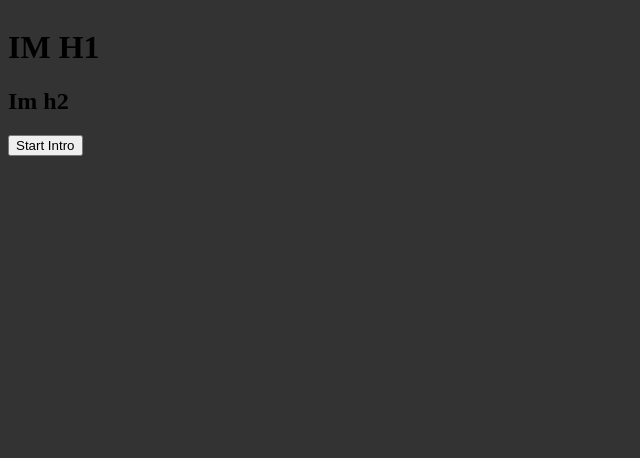
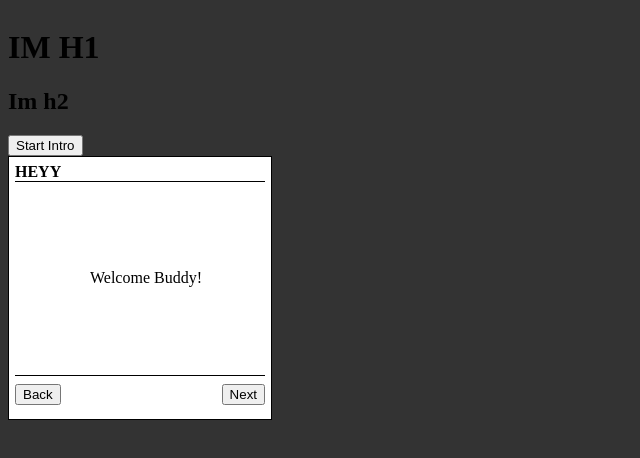
Before and after one commit to Omkar-Jawalkar/walkthrough-js-dev, a website with bundled scripts: page src/index.html in a window 1280 px wide. Both pictures are taken after a click on the button "Start Intro". Shown: the whole page, without its empty margins (0-640 px from the left). Built offline with nearby package versions, Linux system fonts and the light colour scheme.

Commit message:
added the display box

```diff
--- a/src/helper.css
+++ b/src/helper.css
@@ -5,7 +5,44 @@
     right: 0;
     bottom: 0;
     left: 0;
-    pointer-events: none;
+    /* pointer-events: none; */
     z-index: 1;
     transition: all 300ms ease;
 }
+
+.box {
+    z-index: 2;
+    width: 250px;
+    height: 250px;
+    padding: 6px;
+    color: black !important;
+    background-color: white;
+    border: 1px solid black !important;
+    display: flex !important;
+    flex-direction: column;
+    justify-content: space-between;
+    align-items: start;
+}
+
+.box-header {
+    width: inherit !important;
+    font-weight: bold !important;
+    border-bottom: 1px solid black !important;
+}
+
+.box-body {
+    width: inherit !important;
+    text-align: center;
+
+    padding: 6px;
+}
+
+.box-footer {
+    padding: 8px 0px !important;
+    display: flex !important;
+    flex-direction: row;
+    justify-content: space-between;
+    align-items: start;
+    border-top: 1px solid black !important;
+    width: inherit !important;
+}
--- /dev/null
+++ b/src/helper/createDisplayBox.js
@@ -0,0 +1,54 @@
+const CreateDisplayBox = (totalStepsLength, currentStep) => {
+    // creating elements
+    let box = document.createElement("div");
+    let boxHeader = document.createElement("div");
+    let boxBody = document.createElement("div");
+    let boxFooter = document.createElement("div");
+    let backButton = document.createElement("button");
+    let forwardButton = document.createElement("button");
+
+    // setting styles
+    box.classList.add("box");
+    boxHeader.classList.add("box-header");
+    boxBody.classList.add("box-body");
+    boxFooter.classList.add("box-footer");
+
+    // todo: setting styles for buttons
+
+    // todo : add event listener for buttons
+
+    backButton.addEventListener("click", () => {
+        if (currentStep > 0) {
+            currentStep--;
+        }
+        console.log("currentStep: " + currentStep);
+    });
+
+    forwardButton.addEventListener("click", () => {
+        if (currentStep < totalStepsLength - 1) {
+            currentStep++;
+        } else if (currentStep === totalStepsLength - 1) {
+            // todo : change it to finished state and close the intro
+            console.log("reached total steps ");
+        }
+    });
+
+    // appending child
+
+    // setting Text content
+    backButton.textContent = "Back";
+    forwardButton.textContent = "Next";
+    boxHeader.textContent = "HEYY";
+    boxBody.textContent = "Welcome Buddy!";
+
+    boxFooter.appendChild(backButton);
+    boxFooter.appendChild(forwardButton);
+
+    box.appendChild(boxHeader);
+    box.appendChild(boxBody);
+    box.appendChild(boxFooter);
+
+    return box;
+};
+
+export default CreateDisplayBox;
--- a/src/helper/startIntro.js
+++ b/src/helper/startIntro.js
@@ -1,11 +1,14 @@
-const startIntro = (steps, currentStep, format) => {
+import CreateDisplayBox from "./createDisplayBox.js";
+const startIntro = (totalStepsLength, currentStep, format) => {
+    console.log(
+        "total steps length: " + totalStepsLength,
+        " current step: " + currentStep
+    );
+    document.body.classList.add("overlay");
+    let displayBox = CreateDisplayBox(totalStepsLength, currentStep);
 
-    document.body.classList.add('overlay')
-
-
-
-
-
+    // displayBox.textContent = "Hello World!";
+    document.body.appendChild(displayBox);
 };
 
 export default startIntro;
--- a/src/index.js
+++ b/src/index.js
@@ -46,6 +46,7 @@ function Walkthrough() {
             if (stepsFromFormattedData && stepsFromFormattedData.length > 0) {
                 this.steps = stepsFromFormattedData.length;
             }
+            this.currentStep = 0;
             return true;
         }
 
```
